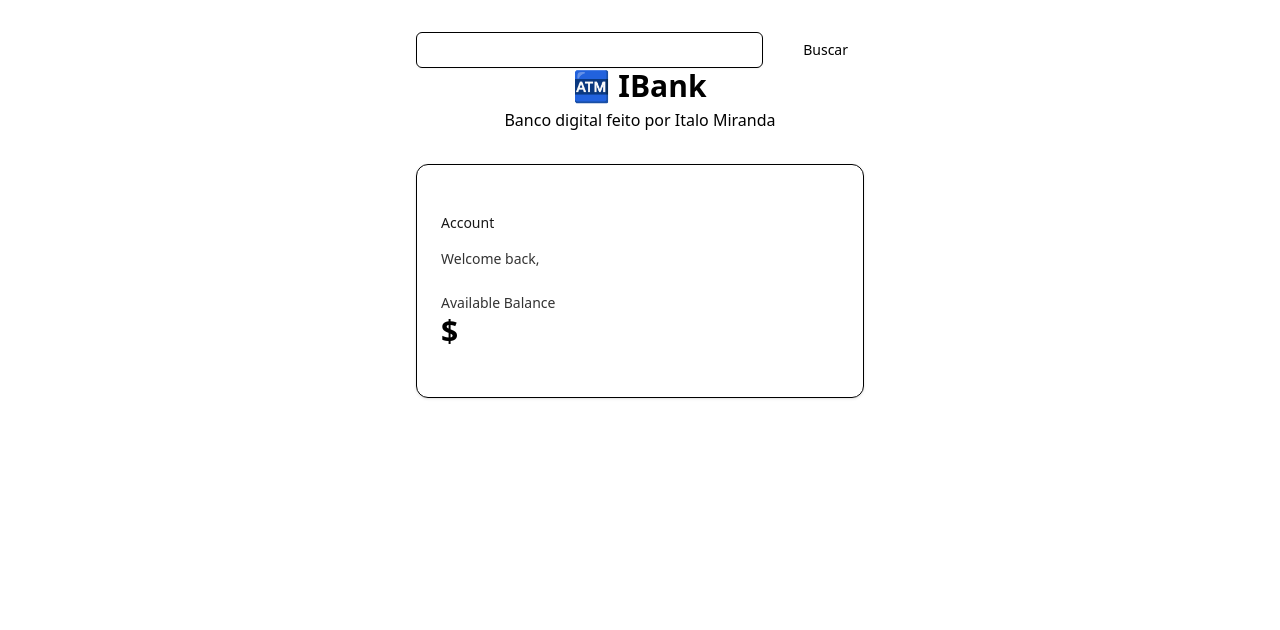
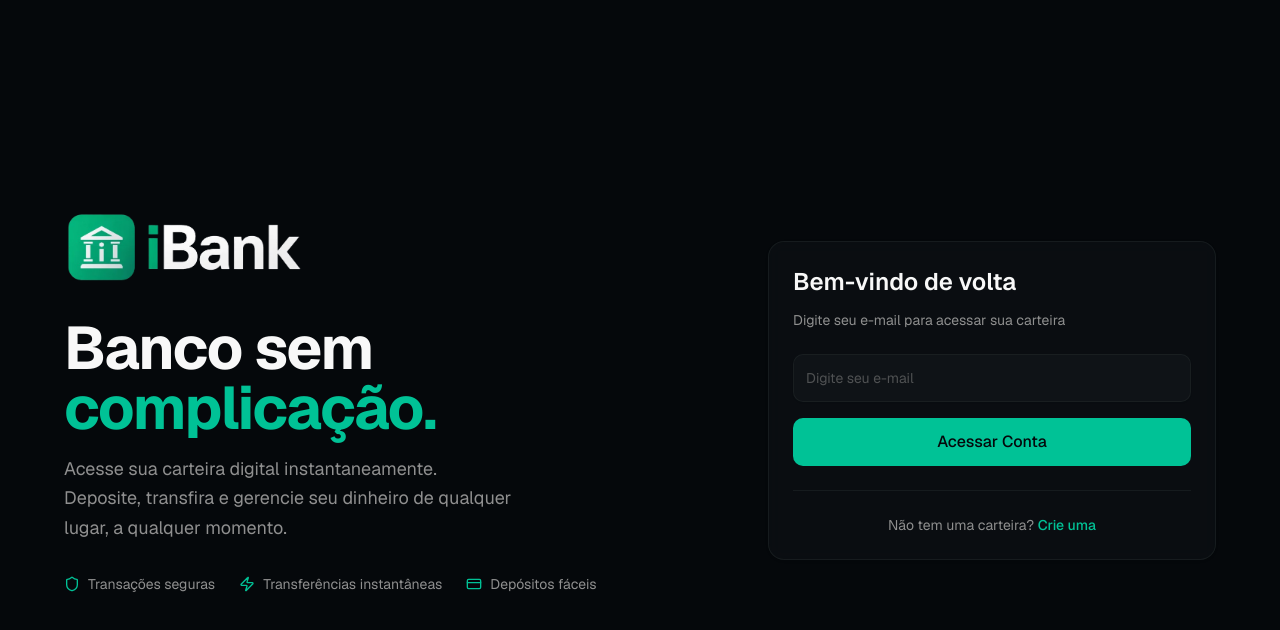
Before and after one commit to Ital023/IBank, a Next.js app in the folder frontend/: page / in a window 1280 px wide. Shown: the top 630 px of the page. Built offline with nearby package versions, Linux system fonts and the light colour scheme.

Commit message:
refactoring: main page

```diff
--- a/frontend/app/components/BalanceCard.tsx
+++ /dev/null
@@ -1,38 +0,0 @@
-import { Card, CardContent } from "@/components/ui/card";
-import { Wallet } from "@/schema/wallet.schema";
-
-interface BalanceCardProps {
-  wallet: Wallet | null;
-  isLoading?: boolean;
-}
-
-export const BalanceCard = ({ wallet, isLoading }: BalanceCardProps) => {
-  return (
-    <Card className="bg-linear-to-br from-primary to-primary/80 text-primary-foreground">
-      <CardContent className="p-6">
-        <div className="flex items-center justify-between mb-4">
-          <div className="flex items-center gap-2">
-            <span className="text-sm opacity-90">Account</span>
-          </div>
-          <span className="text-sm font-mono opacity-90">{wallet?.email}</span>
-        </div>
-
-        <div className="mb-2">
-          <p className="text-sm opacity-80">Welcome back,</p>
-          <p className="text-xl font-semibold">{wallet?.name}</p>
-        </div>
-
-        <div className="mt-6">
-          <p className="text-sm opacity-80">Available Balance</p>
-          {isLoading ? (
-            <div className="h-9 w-32 bg-primary-foreground/20 rounded animate-pulse mt-1" />
-          ) : (
-            <p className="text-3xl font-bold">
-              ${wallet?.balance.toLocaleString('en-US', { minimumFractionDigits: 2, maximumFractionDigits: 2 })}
-            </p>
-          )}
-        </div>
-      </CardContent>
-    </Card>
-  );
-};
--- a/frontend/app/globals.css
+++ b/frontend/app/globals.css
@@ -3,134 +3,116 @@
 
 @custom-variant dark (&:is(.dark *));
 
+:root {
+  --background: oklch(0.13 0.01 240);
+  --foreground: oklch(0.98 0 0);
+  --card: oklch(0.17 0.01 240);
+  --card-foreground: oklch(0.98 0 0);
+  --popover: oklch(0.17 0.01 240);
+  --popover-foreground: oklch(0.98 0 0);
+  --primary: oklch(0.72 0.15 170);
+  --primary-foreground: oklch(0.13 0.01 240);
+  --secondary: oklch(0.22 0.01 240);
+  --secondary-foreground: oklch(0.98 0 0);
+  --muted: oklch(0.22 0.01 240);
+  --muted-foreground: oklch(0.65 0 0);
+  --accent: oklch(0.72 0.15 170);
+  --accent-foreground: oklch(0.13 0.01 240);
+  --destructive: oklch(0.577 0.245 27.325);
+  --destructive-foreground: oklch(0.98 0 0);
+  --border: oklch(0.28 0.01 240);
+  --input: oklch(0.22 0.01 240);
+  --ring: oklch(0.72 0.15 170);
+  --chart-1: oklch(0.72 0.15 170);
+  --chart-2: oklch(0.6 0.118 184.704);
+  --chart-3: oklch(0.398 0.07 227.392);
+  --chart-4: oklch(0.828 0.189 84.429);
+  --chart-5: oklch(0.769 0.188 70.08);
+  --radius: 0.75rem;
+  --sidebar: oklch(0.15 0.01 240);
+  --sidebar-foreground: oklch(0.98 0 0);
+  --sidebar-primary: oklch(0.72 0.15 170);
+  --sidebar-primary-foreground: oklch(0.13 0.01 240);
+  --sidebar-accent: oklch(0.22 0.01 240);
+  --sidebar-accent-foreground: oklch(0.98 0 0);
+  --sidebar-border: oklch(0.28 0.01 240);
+  --sidebar-ring: oklch(0.72 0.15 170);
+}
+
+.dark {
+  --background: oklch(0.13 0.01 240);
+  --foreground: oklch(0.98 0 0);
+  --card: oklch(0.17 0.01 240);
+  --card-foreground: oklch(0.98 0 0);
+  --popover: oklch(0.17 0.01 240);
+  --popover-foreground: oklch(0.98 0 0);
+  --primary: oklch(0.72 0.15 170);
+  --primary-foreground: oklch(0.13 0.01 240);
+  --secondary: oklch(0.22 0.01 240);
+  --secondary-foreground: oklch(0.98 0 0);
+  --muted: oklch(0.22 0.01 240);
+  --muted-foreground: oklch(0.65 0 0);
+  --accent: oklch(0.72 0.15 170);
+  --accent-foreground: oklch(0.13 0.01 240);
+  --destructive: oklch(0.577 0.245 27.325);
+  --destructive-foreground: oklch(0.98 0 0);
+  --border: oklch(0.28 0.01 240);
+  --input: oklch(0.22 0.01 240);
+  --ring: oklch(0.72 0.15 170);
+  --chart-1: oklch(0.72 0.15 170);
+  --chart-2: oklch(0.696 0.17 162.48);
+  --chart-3: oklch(0.769 0.188 70.08);
+  --chart-4: oklch(0.627 0.265 303.9);
+  --chart-5: oklch(0.645 0.246 16.439);
+  --sidebar: oklch(0.15 0.01 240);
+  --sidebar-foreground: oklch(0.98 0 0);
+  --sidebar-primary: oklch(0.72 0.15 170);
+  --sidebar-primary-foreground: oklch(0.13 0.01 240);
+  --sidebar-accent: oklch(0.22 0.01 240);
+  --sidebar-accent-foreground: oklch(0.98 0 0);
+  --sidebar-border: oklch(0.28 0.01 240);
+  --sidebar-ring: oklch(0.72 0.15 170);
+}
+
 @theme inline {
+  --font-sans: "Geist", "Geist Fallback";
+  --font-mono: "Geist Mono", "Geist Mono Fallback";
   --color-background: var(--background);
   --color-foreground: var(--foreground);
-  --font-sans: var(--font-geist-sans);
-  --font-mono: var(--font-geist-mono);
-  --color-sidebar-ring: var(--sidebar-ring);
-  --color-sidebar-border: var(--sidebar-border);
-  --color-sidebar-accent-foreground: var(--sidebar-accent-foreground);
-  --color-sidebar-accent: var(--sidebar-accent);
-  --color-sidebar-primary-foreground: var(--sidebar-primary-foreground);
-  --color-sidebar-primary: var(--sidebar-primary);
-  --color-sidebar-foreground: var(--sidebar-foreground);
-  --color-sidebar: var(--sidebar);
+  --color-card: var(--card);
+  --color-card-foreground: var(--card-foreground);
+  --color-popover: var(--popover);
+  --color-popover-foreground: var(--popover-foreground);
+  --color-primary: var(--primary);
+  --color-primary-foreground: var(--primary-foreground);
+  --color-secondary: var(--secondary);
+  --color-secondary-foreground: var(--secondary-foreground);
+  --color-muted: var(--muted);
+  --color-muted-foreground: var(--muted-foreground);
+  --color-accent: var(--accent);
+  --color-accent-foreground: var(--accent-foreground);
+  --color-destructive: var(--destructive);
+  --color-destructive-foreground: var(--destructive-foreground);
+  --color-border: var(--border);
+  --color-input: var(--input);
+  --color-ring: var(--ring);
+  --color-chart-1: var(--chart-1);
+  --color-chart-2: var(--chart-2);
+  --color-chart-3: var(--chart-3);
+  --color-chart-4: var(--chart-4);
   --color-chart-5: var(--chart-5);
-  --color-chart-4: var(--chart-4);
-  --color-chart-3: var(--chart-3);
-  --color-chart-2: var(--chart-2);
-  --color-chart-1: var(--chart-1);
-  --color-ring: var(--ring);
-  --color-input: var(--input);
-  --color-border: var(--border);
-  --color-destructive: var(--destructive);
-  --color-accent-foreground: var(--accent-foreground);
-  --color-accent: var(--accent);
-  --color-muted-foreground: var(--muted-foreground);
-  --color-muted: var(--muted);
-  --color-secondary-foreground: var(--secondary-foreground);
-  --color-secondary: var(--secondary);
-  --color-primary-foreground: var(--primary-foreground);
-  --color-primary: var(--primary);
-  --color-popover-foreground: var(--popover-foreground);
-  --color-popover: var(--popover);
-  --color-card-foreground: var(--card-foreground);
-  --color-card: var(--card);
   --radius-sm: calc(var(--radius) - 4px);
   --radius-md: calc(var(--radius) - 2px);
   --radius-lg: var(--radius);
   --radius-xl: calc(var(--radius) + 4px);
-  --radius-2xl: calc(var(--radius) + 8px);
-  --radius-3xl: calc(var(--radius) + 12px);
-  --radius-4xl: calc(var(--radius) + 16px);
-}
-
-:root {
-  --radius: 0.625rem;
-  --background: 0 0% 100%;
-    --foreground: 222.2 84% 4.9%;
-
-    --card: 0 0% 100%;
-    --card-foreground: 222.2 84% 4.9%;
-
-    --popover: 0 0% 100%;
-    --popover-foreground: 222.2 84% 4.9%;
-
-    --primary: 222.2 47.4% 11.2%;
-    --primary-foreground: 210 40% 98%;
-
-    --secondary: 210 40% 96.1%;
-    --secondary-foreground: 222.2 47.4% 11.2%;
-
-    --muted: 210 40% 96.1%;
-    --muted-foreground: 215.4 16.3% 46.9%;
-
-    --accent: 210 40% 96.1%;
-    --accent-foreground: 222.2 47.4% 11.2%;
-
-    --destructive: 0 84.2% 60.2%;
-    --destructive-foreground: 210 40% 98%;
-
-    --border: 214.3 31.8% 91.4%;
-    --input: 214.3 31.8% 91.4%;
-    --ring: 222.2 84% 4.9%;
-
-    --radius: 0.5rem;
-
-    --sidebar-background: 0 0% 98%;
-
-    --sidebar-foreground: 240 5.3% 26.1%;
-
-    --sidebar-primary: 240 5.9% 10%;
-
-    --sidebar-primary-foreground: 0 0% 98%;
-
-    --sidebar-accent: 240 4.8% 95.9%;
-
-    --sidebar-accent-foreground: 240 5.9% 10%;
-
-    --sidebar-border: 220 13% 91%;
-
-    --sidebar-ring: 217.2 91.2% 59.8%;
-}
-
-.dark {
-   --background: 222.2 84% 4.9%;
-    --foreground: 210 40% 98%;
-
-    --card: 222.2 84% 4.9%;
-    --card-foreground: 210 40% 98%;
-
-    --popover: 222.2 84% 4.9%;
-    --popover-foreground: 210 40% 98%;
-
-    --primary: 210 40% 98%;
-    --primary-foreground: 222.2 47.4% 11.2%;
-
-    --secondary: 217.2 32.6% 17.5%;
-    --secondary-foreground: 210 40% 98%;
-
-    --muted: 217.2 32.6% 17.5%;
-    --muted-foreground: 215 20.2% 65.1%;
-
-    --accent: 217.2 32.6% 17.5%;
-    --accent-foreground: 210 40% 98%;
-
-    --destructive: 0 62.8% 30.6%;
-    --destructive-foreground: 210 40% 98%;
-
-    --border: 217.2 32.6% 17.5%;
-    --input: 217.2 32.6% 17.5%;
-    --ring: 212.7 26.8% 83.9%;
-    --sidebar-background: 240 5.9% 10%;
-    --sidebar-foreground: 240 4.8% 95.9%;
-    --sidebar-primary: 224.3 76.3% 48%;
-    --sidebar-primary-foreground: 0 0% 100%;
-    --sidebar-accent: 240 3.7% 15.9%;
-    --sidebar-accent-foreground: 240 4.8% 95.9%;
-    --sidebar-border: 240 3.7% 15.9%;
-    --sidebar-ring: 217.2 91.2% 59.8%;
+  --color-sidebar: var(--sidebar);
+  --color-sidebar-foreground: var(--sidebar-foreground);
+  --color-sidebar-primary: var(--sidebar-primary);
+  --color-sidebar-primary-foreground: var(--sidebar-primary-foreground);
+  --color-sidebar-accent: var(--sidebar-accent);
+  --color-sidebar-accent-foreground: var(--sidebar-accent-foreground);
+  --color-sidebar-border: var(--sidebar-border);
+  --color-sidebar-ring: var(--sidebar-ring);
 }
 
 @layer base {
--- a/frontend/app/page.tsx
+++ b/frontend/app/page.tsx
@@ -1,49 +1,125 @@
 "use client";
 
+import React from "react";
+
 import { useState } from "react";
-import { BalanceCard } from "./components/BalanceCard";
-import { Wallet } from "@/schema/wallet.schema";
+import { useRouter } from "next/navigation";
+import { Button } from "@/components/ui/button";
+import { Input } from "@/components/ui/input";
+import {
+  Card,
+  CardContent,
+  CardDescription,
+  CardHeader,
+  CardTitle,
+} from "@/components/ui/card";
+import { Landmark, ArrowRight, Shield, Zap, CreditCard } from "lucide-react";
+import Image from "next/image";
 import z from "zod";
 import { useForm } from "react-hook-form";
 import { zodResolver } from "@hookform/resolvers/zod";
-import { Input } from "@/components/ui/input";
-import { Button } from "@/components/ui/button";
 import { findWalletByEmail } from "@/functions/get-wallet";
 
-export default function Home() {
-  const [wallet, setWallet] = useState<Wallet | null>(null);
+export default function HomePage() {
+  const router = useRouter();
 
   const emailWalletSchema = z.object({
-    email: z.email("Email not found"),
+    email: z.email(),
   });
 
   type EmailWalletSchema = z.infer<typeof emailWalletSchema>;
 
-  const {register, handleSubmit, formState: {errors}} = useForm<EmailWalletSchema>({
+  const {register, handleSubmit, formState:{errors}} = useForm<EmailWalletSchema>({
     resolver: zodResolver(emailWalletSchema),
   });
 
   function getWallet({email}: EmailWalletSchema) {
-    findWalletByEmail(email);
+    console.log(email);
+
   }
 
   return (
-    <div className="min-h-screen bg-background p-4 md:p-8">
-      <div className="max-w-md mx-auto space-y-8">
-        <div className="text-center mb-8">
-          <form onSubmit={handleSubmit(getWallet)} className="flex flex-row gap-3">
-            <Input {...register("email")}/>
-            <p>{errors.email?.message}</p>
-            <Button>Buscar</Button>
-          </form>
+    <main className="min-h-screen flex flex-col">
+      <section className="flex-1 flex items-center justify-center px-4 py-12 md:py-20">
+        <div className="w-full max-w-6xl mx-auto grid lg:grid-cols-2 gap-12 items-center">
+          <div className="space-y-8">
+            <div className="relative w-[240px] h-[80px]">
+              <Image
+                src="/logo.png"
+                alt="logo"
+                fill
+                className="object-contain"
+                priority
+              />
+            </div>
+            <div className="space-y-4">
+              <h1 className="text-4xl md:text-5xl lg:text-6xl font-bold tracking-tight text-balance">
+                Banco sem
+                <br />
+                <span className="text-primary">complicação.</span>
+              </h1>
+              <p className="text-lg text-muted-foreground max-w-md leading-relaxed">
+                Acesse sua carteira digital instantaneamente. Deposite,
+                transfira e gerencie seu dinheiro de qualquer lugar, a qualquer
+                momento.
+              </p>
+            </div>
 
-          <h1 className="text-3xl font-bold text-foreground">🏧 IBank</h1>
-          <p className="text-muted-foreground mt-1">
-            Banco digital feito por Italo Miranda
-          </p>
+            <div className="flex flex-wrap gap-6">
+              <div className="flex items-center gap-2 text-muted-foreground">
+                <Shield className="w-4 h-4 text-primary" />
+                <span className="text-sm">Transações seguras</span>
+              </div>
+              <div className="flex items-center gap-2 text-muted-foreground">
+                <Zap className="w-4 h-4 text-primary" />
+                <span className="text-sm">Transferências instantâneas</span>
+              </div>
+              <div className="flex items-center gap-2 text-muted-foreground">
+                <CreditCard className="w-4 h-4 text-primary" />
+                <span className="text-sm">Depósitos fáceis</span>
+              </div>
+            </div>
+          </div>
+
+          <div className="flex justify-center lg:justify-end">
+            <Card className="w-full max-w-md border-border/50 bg-card/80 backdrop-blur-sm">
+              <CardHeader className="space-y-1">
+                <CardTitle className="text-2xl">Bem-vindo de volta</CardTitle>
+                <CardDescription>
+                  Digite seu e-mail para acessar sua carteira
+                </CardDescription>
+              </CardHeader>
+              <CardContent>
+                <form onSubmit={handleSubmit(getWallet)} className="space-y-4">
+                  <div className="space-y-2">
+                    <Input
+                      {...register("email")}
+                      type="email"
+                      placeholder="Digite seu e-mail"
+                      className="h-12 bg-input/50 border-border/50 placeholder:text-muted-foreground/50"
+                    />
+                  </div>
+                  <Button
+                    type="submit"
+                    className="w-full h-12 text-base font-medium"
+                  >
+                    Acessar Conta
+                  </Button>
+                </form>
+
+                <div className="mt-6 pt-6 border-t border-border/50">
+                  <p className="text-sm text-muted-foreground text-center">
+                    {"Não tem uma carteira? "}
+                    <button className="text-primary hover:underline font-medium">
+                      Crie uma
+                    </button>
+                  </p>
+                </div>
+              </CardContent>
+            </Card>
+          </div>
         </div>
-        <BalanceCard wallet={wallet} />
-      </div>
-    </div>
+      </section>
+    </main>
   );
 }
```
Also changed, not shown: frontend/public/logo.png (added).
